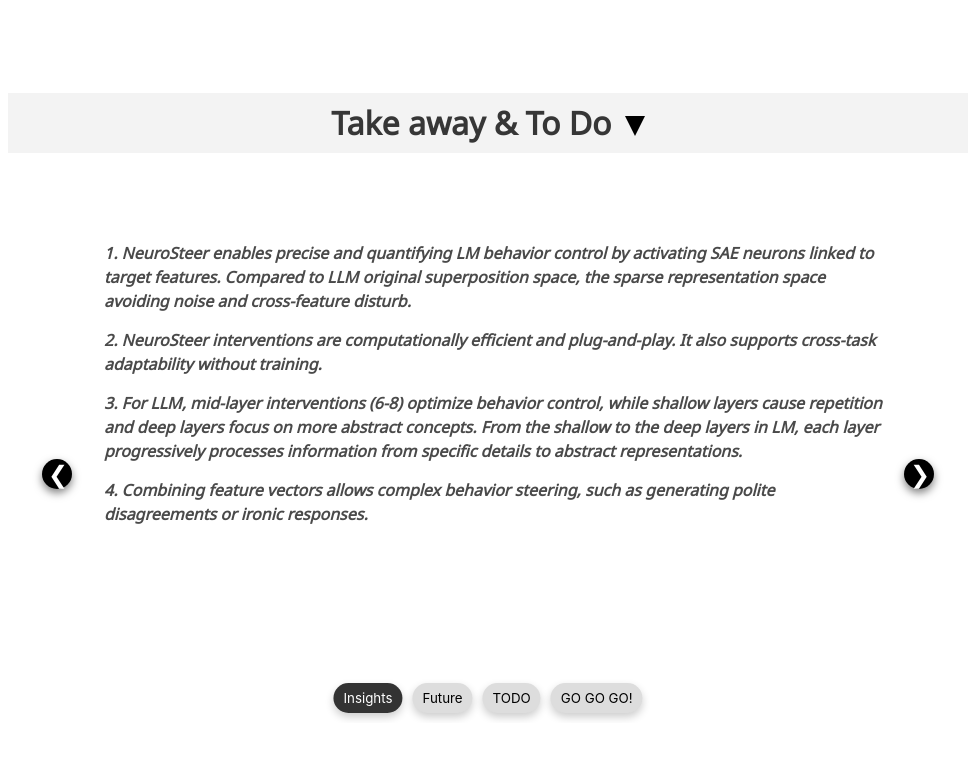
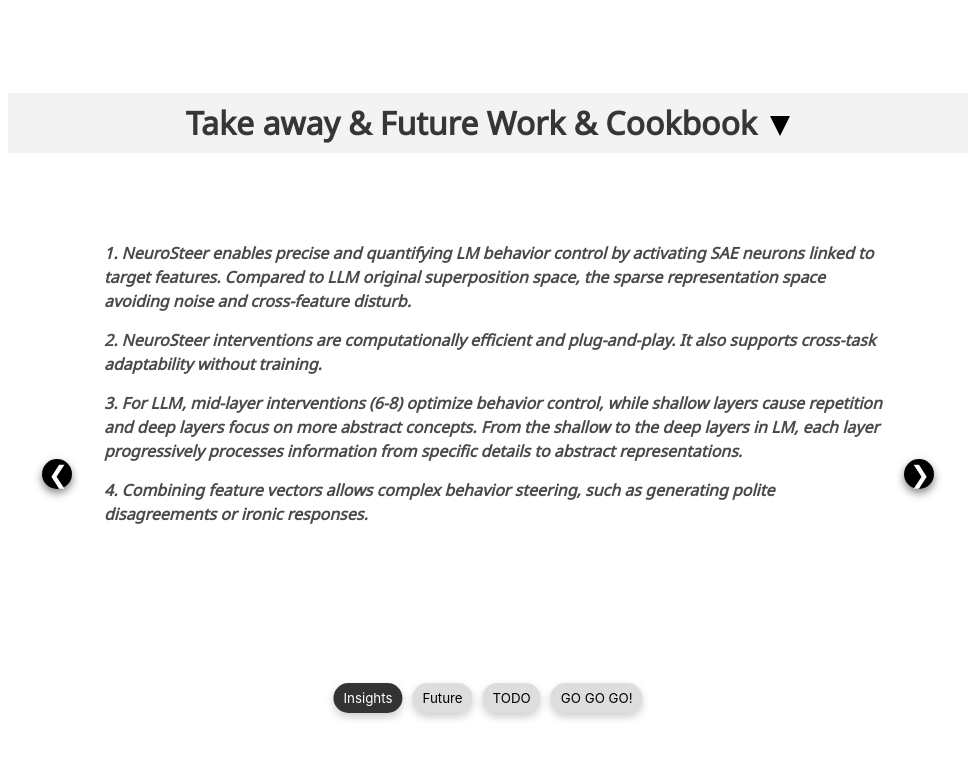
Before and after one commit to ckqqqq/Demo, a plain HTML site: page NeuroSteer/index.html in a window 1280 px wide. Shown: the part 6284-7043 px from the top of the page, without its empty margins (152-1122 px from the left). Drawn offline with nearby package versions, Linux system fonts and the light colour scheme; some icons are missing; a web font is replaced by a local one.

Commit message:
Demo okk

```diff
--- a/NeuroSteer/index.html
+++ b/NeuroSteer/index.html
@@ -871,7 +871,7 @@
     <!-- Take away-->
     <div class="columns is-centered has-text-centered">
       <div class="column is-six-fifths">
-        <h2 class="title is-3" style="background-color: #f3f3f3; width: 100%; display: block; height:60px; line-height: 60px;">Take away & To Do <div class="triangle-down"></div></h2>
+        <h2 class="title is-3" style="background-color: #f3f3f3; width: 100%; display: block; height:60px; line-height: 60px;">Take away & Future Work & Cookbook <div class="triangle-down"></div></h2>
         <!--轮播图-->
         <section class="section">
           <div class="container is-max-desktop content">
```
